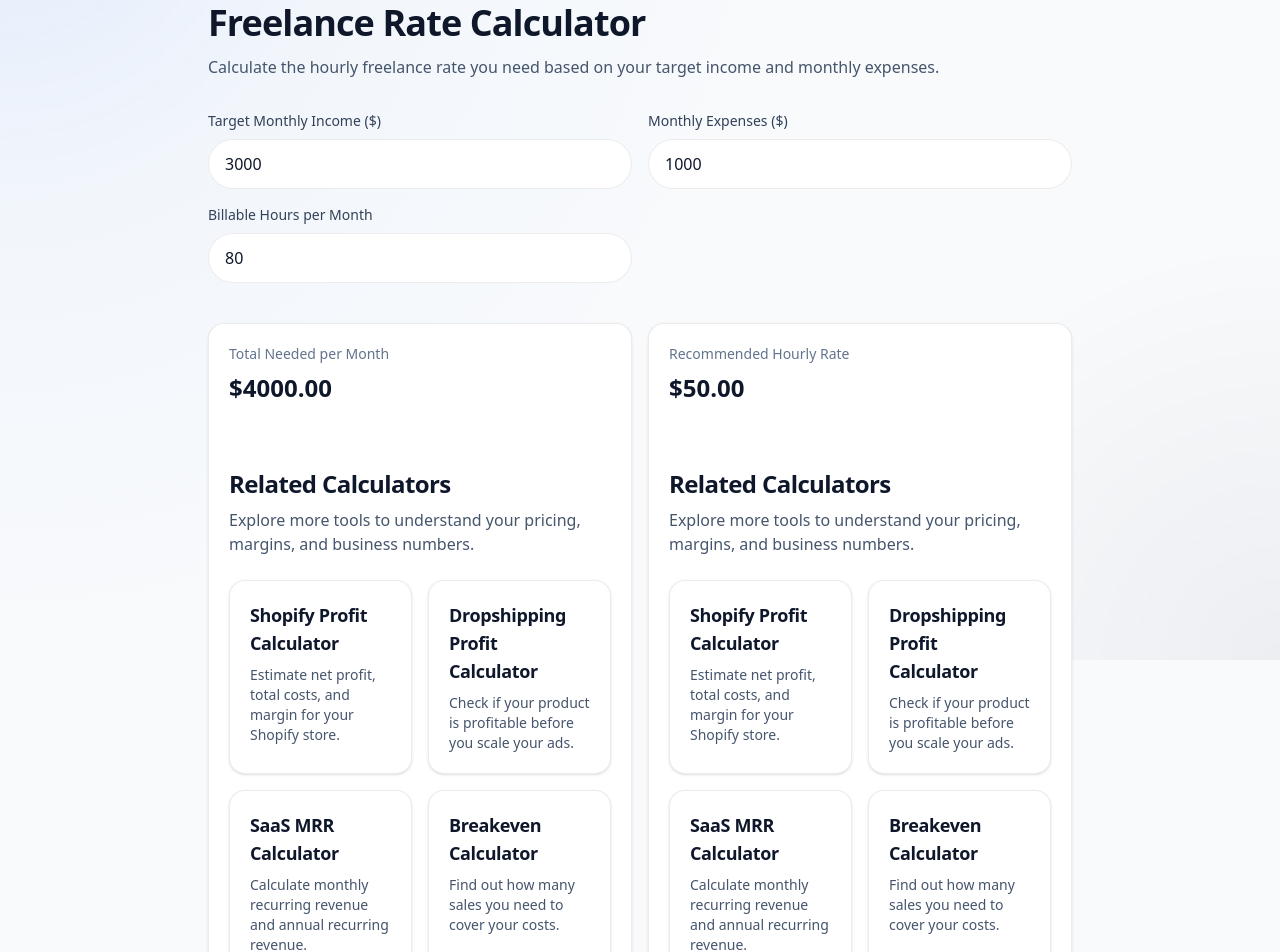
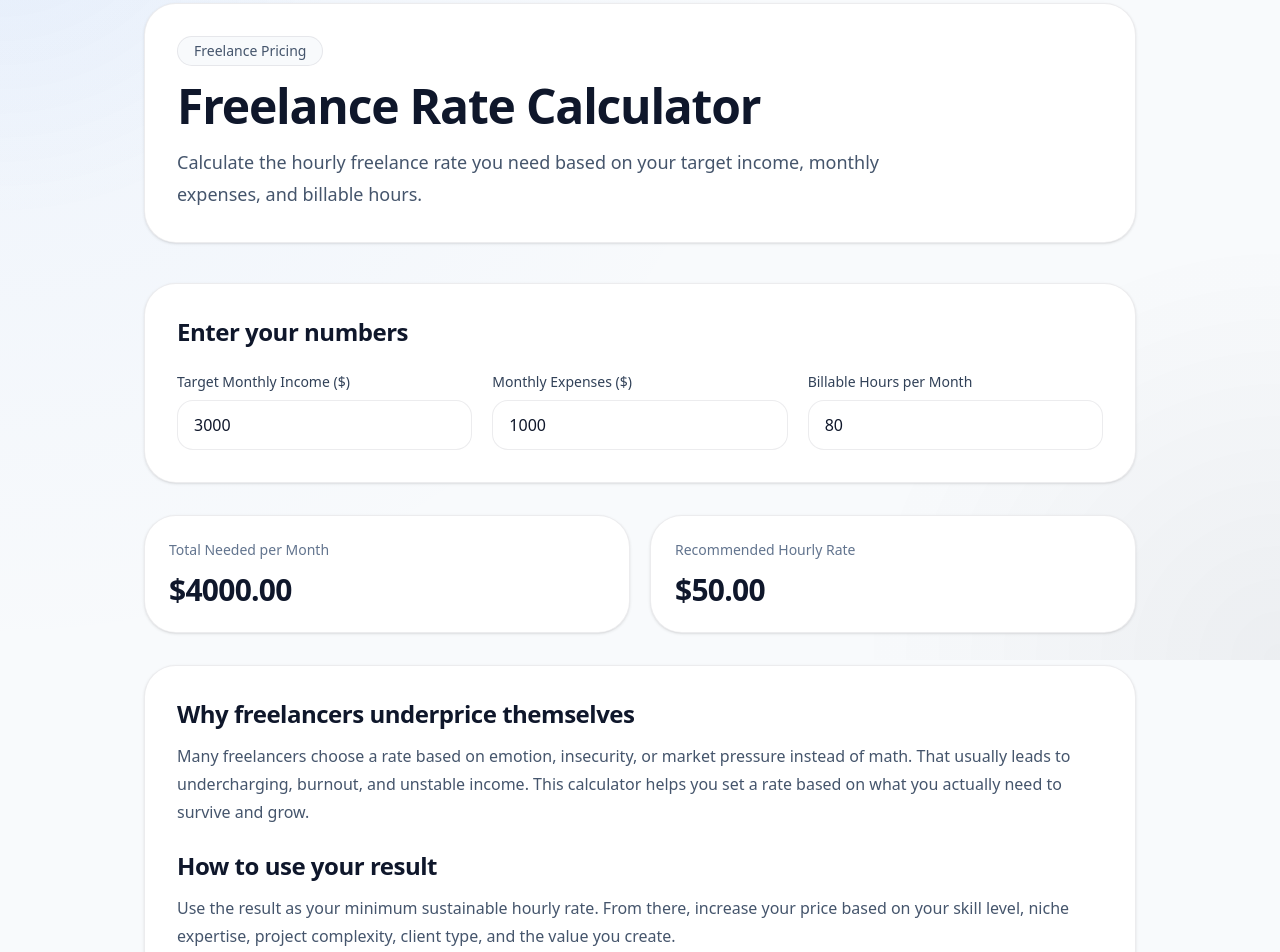
Before and after one commit to K3Jonass/profit-calculator-hub, a Next.js app: page /calculators/freelance-rate in a window 1280 px wide. Shown: the part 140-1092 px from the top of the page. Built offline with nearby package versions, Linux system fonts and the light colour scheme.

Commit message:
Fix duplicate related calculators on freelance rate page

```diff
--- a/app/calculators/freelance-rate/FreelanceRateClient.tsx
+++ b/app/calculators/freelance-rate/FreelanceRateClient.tsx
@@ -22,42 +22,85 @@ export default function FreelanceRateClient() {
   }
 
   return (
-    <div className="mx-auto max-w-4xl px-4 py-14">
-      <h1 className="mb-3 text-4xl font-bold tracking-tight">
-        Freelance Rate Calculator
-      </h1>
+    <div className="mx-auto max-w-5xl px-4 py-14">
+      <section className="mb-10 rounded-[2rem] border border-slate-200 bg-white p-8 shadow-sm">
+        <div className="max-w-3xl">
+          <div className="mb-4 inline-flex rounded-full border border-slate-200 bg-slate-50 px-4 py-1 text-sm font-medium text-slate-600">
+            Freelance Pricing
+          </div>
 
-      <p className="mb-8 text-slate-600">
-        Calculate the hourly freelance rate you need based on your target income and monthly expenses.
-      </p>
+          <h1 className="text-4xl font-bold tracking-tight text-slate-900 md:text-5xl">
+            Freelance Rate Calculator
+          </h1>
 
-      <div className="mb-10 grid gap-4 md:grid-cols-2">
-        <Input label="Target Monthly Income ($)" name="targetIncome" value={form.targetIncome} onChange={handleChange} />
-        <Input label="Monthly Expenses ($)" name="monthlyExpenses" value={form.monthlyExpenses} onChange={handleChange} />
-        <Input label="Billable Hours per Month" name="billableHours" value={form.billableHours} onChange={handleChange} />
-      </div>
+          <p className="mt-4 text-lg leading-8 text-slate-600">
+            Calculate the hourly freelance rate you need based on your target
+            income, monthly expenses, and billable hours.
+          </p>
+        </div>
+      </section>
 
-      <div className="grid gap-4 md:grid-cols-2">
-        <ResultCard label="Total Needed per Month" value={`$${result.totalNeeded.toFixed(2)}`} />
-        <ResultCard label="Recommended Hourly Rate" value={`$${result.hourlyRate.toFixed(2)}`} />
-      </div>
+      <section className="rounded-[2rem] border border-slate-200 bg-white p-8 shadow-sm">
+        <h2 className="mb-6 text-2xl font-bold text-slate-900">
+          Enter your numbers
+        </h2>
 
-      <section className="mt-14 max-w-none">
+        <div className="grid gap-5 md:grid-cols-2 lg:grid-cols-3">
+          <Input
+            label="Target Monthly Income ($)"
+            name="targetIncome"
+            value={form.targetIncome}
+            onChange={handleChange}
+          />
+          <Input
+            label="Monthly Expenses ($)"
+            name="monthlyExpenses"
+            value={form.monthlyExpenses}
+            onChange={handleChange}
+          />
+          <Input
+            label="Billable Hours per Month"
+            name="billableHours"
+            value={form.billableHours}
+            onChange={handleChange}
+          />
+        </div>
+      </section>
+
+      <section className="mt-8 grid gap-5 md:grid-cols-2">
+        <ResultCard
+          label="Total Needed per Month"
+          value={`$${result.totalNeeded.toFixed(2)}`}
+        />
+        <ResultCard
+          label="Recommended Hourly Rate"
+          value={`$${result.hourlyRate.toFixed(2)}`}
+        />
+      </section>
+
+      <section className="mt-8 rounded-[2rem] border border-slate-200 bg-white p-8 shadow-sm">
         <h2 className="mb-3 text-2xl font-bold text-slate-900">
           Why freelancers underprice themselves
         </h2>
-        <p className="mb-6 text-slate-600">
-          Many freelancers choose a rate based on emotion or market pressure instead of math.
-          This calculator helps you price from numbers, not guesswork.
+        <p className="mb-6 text-slate-600 leading-7">
+          Many freelancers choose a rate based on emotion, insecurity, or market
+          pressure instead of math. That usually leads to undercharging,
+          burnout, and unstable income. This calculator helps you set a rate
+          based on what you actually need to survive and grow.
         </p>
 
         <h2 className="mb-3 text-2xl font-bold text-slate-900">
           How to use your result
         </h2>
-        <p className="text-slate-600">
-          Use the result as your minimum sustainable hourly rate, then adjust upward based on skill,
-          niche value, and project complexity.
+        <p className="text-slate-600 leading-7">
+          Use the result as your minimum sustainable hourly rate. From there,
+          increase your price based on your skill level, niche expertise,
+          project complexity, client type, and the value you create.
         </p>
+      </section>
+
+      <section className="mt-8">
+        <RelatedCalculators currentHref="/calculators/freelance-rate" />
       </section>
     </div>
   );
@@ -76,13 +119,15 @@ function Input({
 }) {
   return (
     <div>
-      <label className="mb-2 block text-sm font-medium text-slate-700">{label}</label>
+      <label className="mb-2 block text-sm font-medium text-slate-700">
+        {label}
+      </label>
       <input
         type="number"
         name={name}
         value={value}
         onChange={onChange}
-        className="w-full rounded-xl border border-slate-300 bg-white px-4 py-3 outline-none focus:border-slate-500"
+        className="w-full rounded-2xl border border-slate-300 bg-white px-4 py-3 text-slate-900 outline-none transition focus:border-slate-500 focus:ring-2 focus:ring-slate-200"
       />
     </div>
   );
@@ -96,11 +141,11 @@ function ResultCard({
   value: string;
 }) {
   return (
-    <div className="rounded-2xl border border-slate-200 bg-white p-5 shadow-sm">
-      <p className="text-sm text-slate-500">{label}</p>
-      <p className="mt-2 text-2xl font-bold text-slate-900">{value}</p>
-      <RelatedCalculators currentHref="/calculators/freelance-rate" />
-
+    <div className="rounded-[2rem] border border-slate-200 bg-white p-6 shadow-sm">
+      <p className="text-sm font-medium text-slate-500">{label}</p>
+      <p className="mt-3 text-3xl font-bold tracking-tight text-slate-900">
+        {value}
+      </p>
     </div>
   );
 }
```
